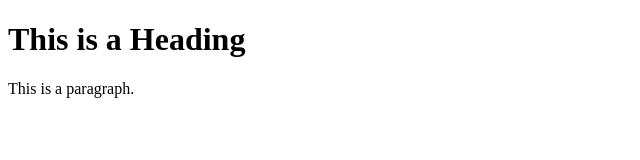
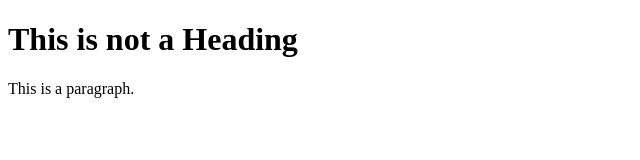
Before and after one commit to matinamonou/Test, a plain HTML site: page index.html in a window 1280 px wide. Shown: the whole page, without its empty margins (0-640 px from the left). Drawn offline with Linux system fonts and the light colour scheme.

Commit message:
change in index.html

```diff
--- a/index.html
+++ b/index.html
@@ -5,7 +5,7 @@
 </head>
 <body>
 
-<h1>This is a Heading</h1>
+<h1>This is not  a Heading</h1>
 <p>This is a paragraph.</p>
 
 </body>
```
